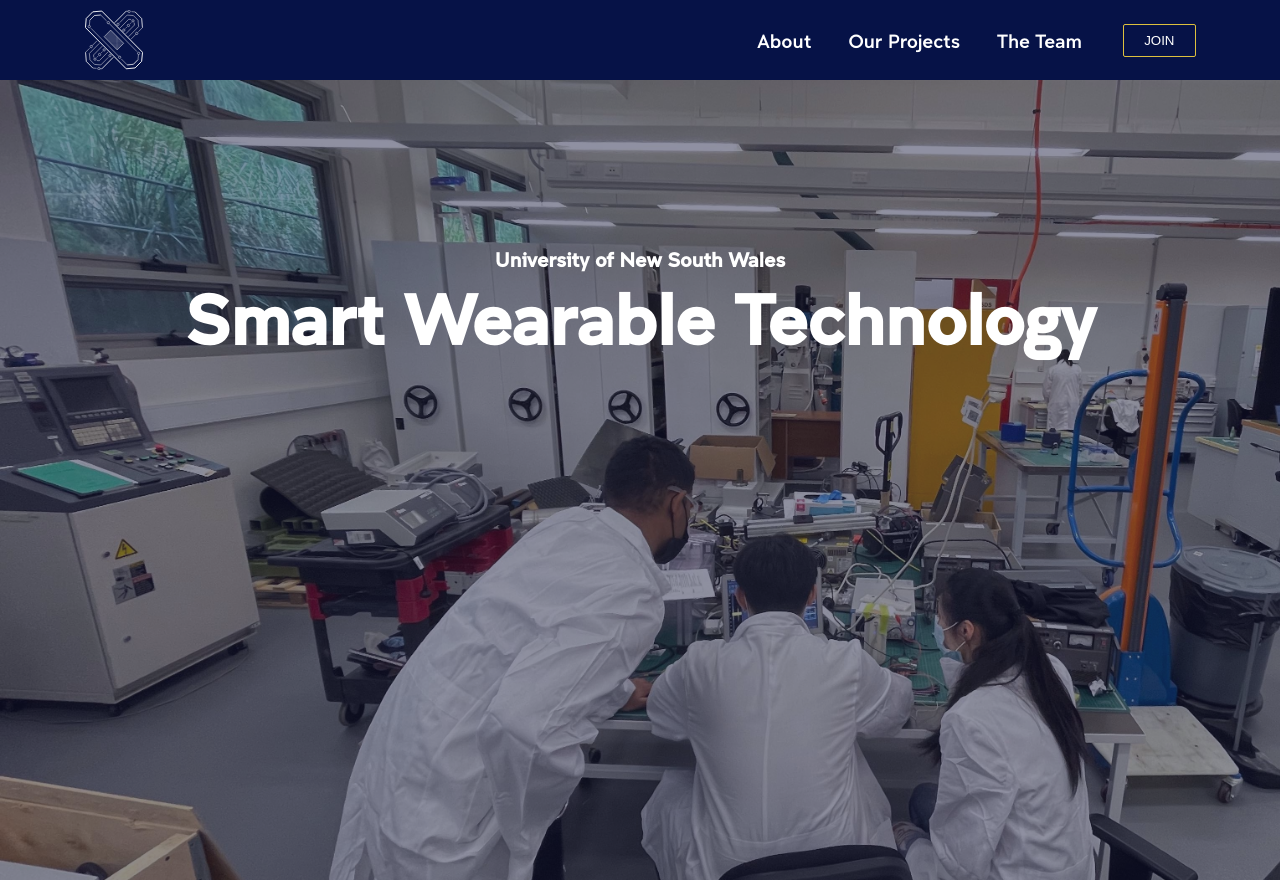
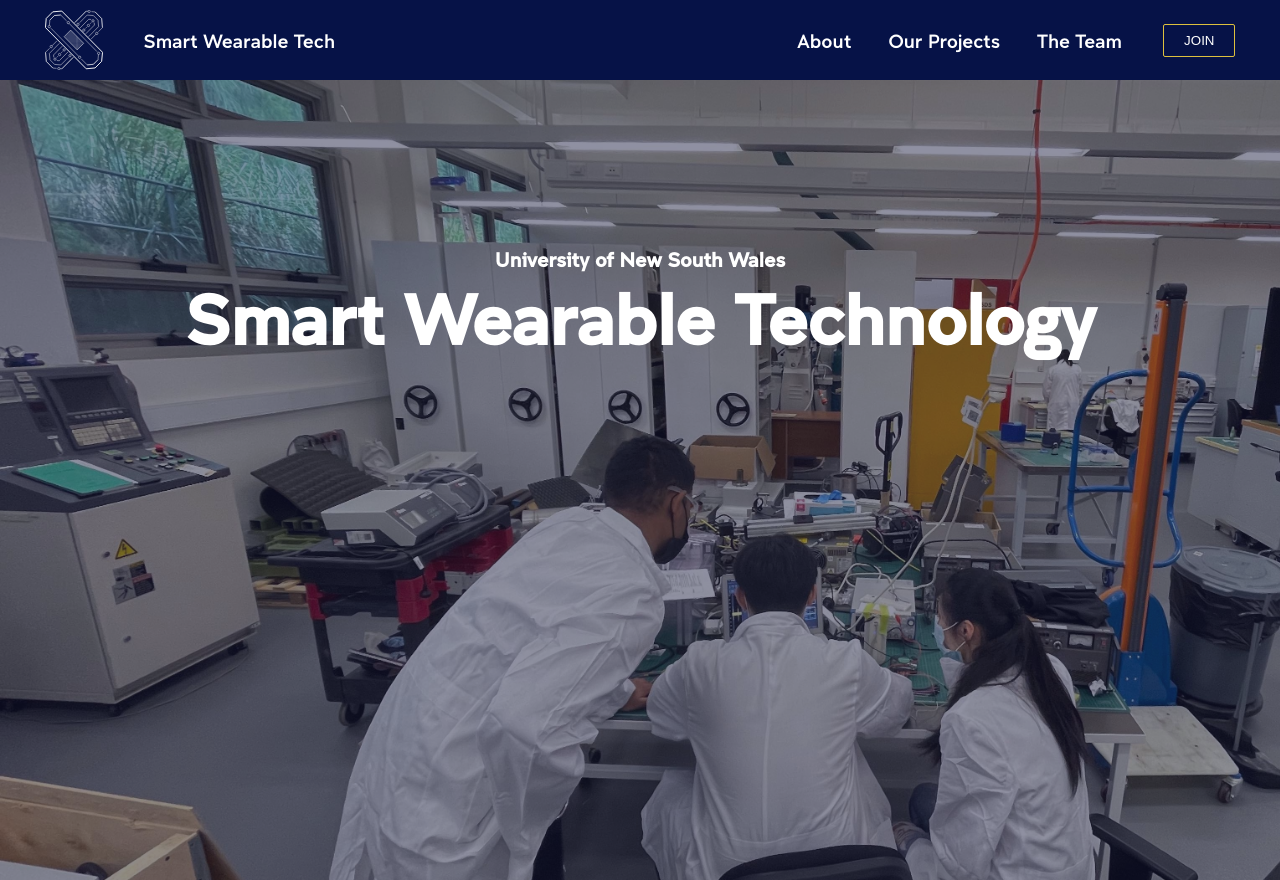
Before and after one commit to akiramcphee/swt_website, a React (Create React App) app: page / in a window 1280 px wide. Built offline with nearby package versions, Linux system fonts and the light colour scheme.

Commit message:
feat: Navya's colours have changed, can be switched back if wanted

```diff
--- a/src/components/Navbar.css
+++ b/src/components/Navbar.css
@@ -32,13 +32,18 @@
   height: 60px;
 }
 
+.swt-text{
+  color: white;
+  margin: 40px;
+}
+
 .nav-menu {
   display: grid;
   grid-template-columns: repeat(4, auto);
   gap: 5px;
   list-style: none;
   text-align: center;
-  width: 75vw;
+  width: 60vw;
   justify-content: end;
   margin-right: 20px;
 }
--- a/src/components/Navbar.js
+++ b/src/components/Navbar.js
@@ -35,6 +35,7 @@ function Navbar() {
               alt='Smart Wearable Tech logo'
             />
           </Link>
+          <p className = "swt-text">Smart Wearable Tech</p>
           <div className='menu-icon' onClick={handleClick}>
             <i className={click ? 'fas fa-times' : 'fas fa-bars'} />
           </div>
```
